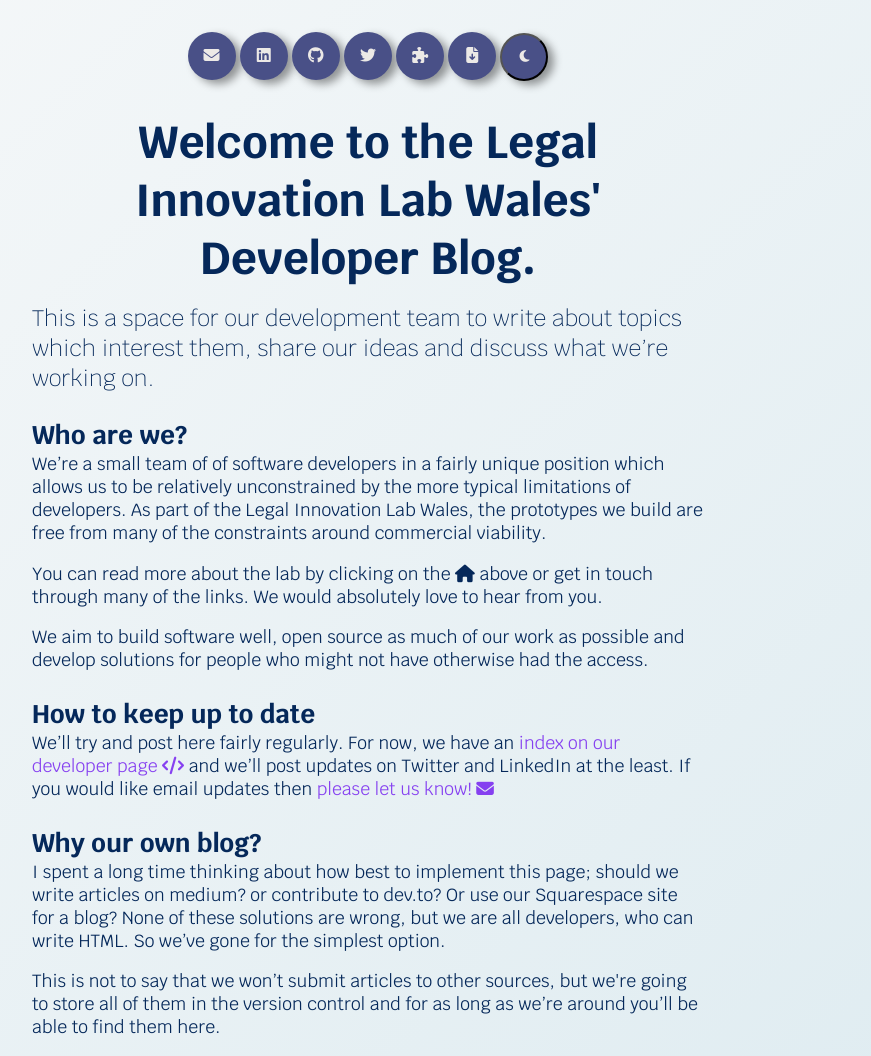
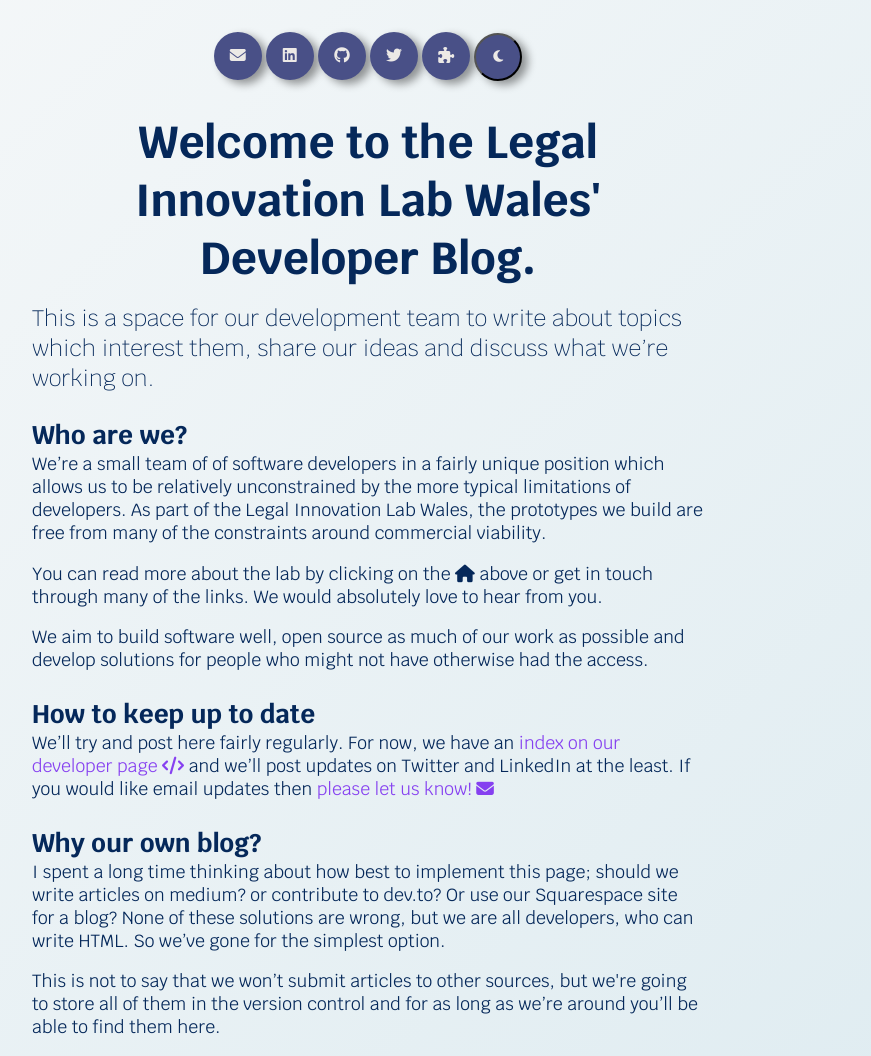
Before and after one commit to phil-6/pr_dev, a Jekyll site: the page built from blog/2021/welcome.html, in a window 1280 px wide. Shown: the whole page, without its empty margins (272-1143 px from the left). Built offline with Jekyll 4.4.1, drawn with Linux system fonts in a browser that asks for light colours; nearby versions of some CDN libraries.

Commit message:
comment out cv download

```diff
--- a/_includes/blog-header.liquid
+++ b/_includes/blog-header.liquid
@@ -10,8 +10,8 @@
             <i class="fab fa-twitter"></i></a>
         <a href="https://www.polywork.com/philreynolds" class="btn" data-toggle="tooltip" data-placement="top" title="Polywork">
             <i class="fas fa-puzzle-piece"></i></a>
-        <a href="/assets/files/PhilReynolds-CV_2020-02.pdf" class="btn" data-toggle="tooltip" data-placement="top" title="Download CV">
-            <i class="fas fa-file-download"></i></a>
+        {% comment %}<a href="/assets/files/PhilReynolds-CV_2020-02.pdf" class="btn" data-toggle="tooltip" data-placement="top" title="Download CV">{% endcomment %}
+            {% comment %}<i class="fas fa-file-download"></i></a>{% endcomment %}
         <button id="blog-theme-toggle">
             <i class="fas fa-moon light"></i>
             <i class="fas fa-sun dark"></i>
```
